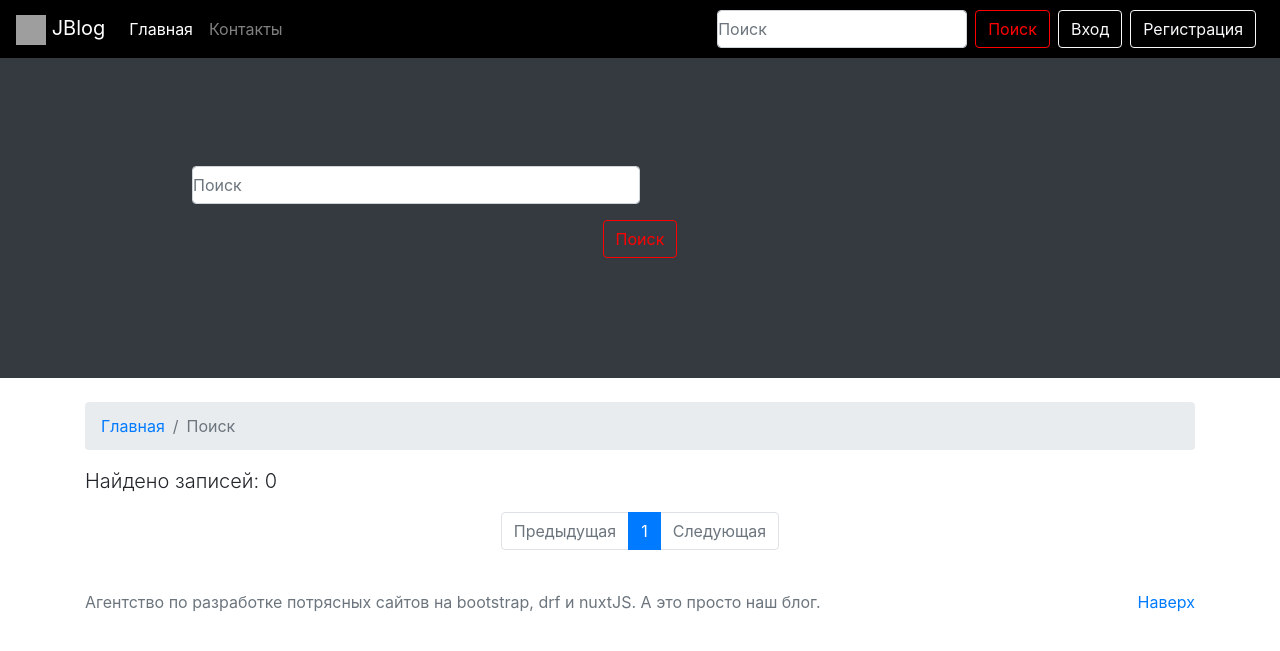
After one commit to jirniyjirniy/firstblogsite, a Django app: page /search/ in a window 1280 px wide. The commit adds this page. Shown: the top 651 px of the page. Run offline with Django 4.2, Linux system fonts and the light colour scheme; some libraries are stand-ins or nearby versions; grey boxes are pictures that could not be loaded.

Commit message:
Add Search

```diff
--- a/djangoProject/settings.py
+++ b/djangoProject/settings.py
@@ -166,4 +166,4 @@ EMAIL_HOST = 'smtp.gmail.com'
 EMAIL_USE_TLS = True
 EMAIL_PORT = 587
 EMAIL_HOST_USER = 'nik.vardi127@gmail.com'
-EMAIL_HOST_PASSWORD = 'qzxz pvqm rwyi nqou'
+EMAIL_HOST_PASSWORD = 'qzxzpvqmrwyinqou'
--- a/myblog/urls.py
+++ b/myblog/urls.py
@@ -1,6 +1,6 @@
 from django.contrib.auth.views import LogoutView
 from django.urls import path
-from .views import MainView, PostDetailView, SignUpView, SignInView, FeedBackView, SuccessView
+from .views import MainView, PostDetailView, SignUpView, SignInView, FeedBackView, SuccessView, SearchResultsView
 from django.conf import settings
 
 urlpatterns = [
@@ -11,4 +11,5 @@ urlpatterns = [
     path('signout/', LogoutView.as_view(), {'next_page': settings.LOGOUT_REDIRECT_URL}, name='signout'),
     path('contact/', FeedBackView.as_view(), name='contact'),
     path('contact/success/', SuccessView.as_view(), name='success'),
+    path('search/', SearchResultsView.as_view(), name='search_results'),
 ]
--- a/myblog/views.py
+++ b/myblog/views.py
@@ -1,4 +1,5 @@
 from django.core.mail import send_mail, BadHeaderError
+from django.db.models import Q
 from django.shortcuts import render, get_object_or_404
 from django.views import View
 from django.core.paginator import Paginator
@@ -12,7 +13,6 @@ class MainView(View):
     def get(self, request, *args, **kwargs):
         post = Post.objects.all()
         paginator = Paginator(post, 6)
-
         page_number = request.GET.get('page')
         page_obj = paginator.get_page(page_number)
         return render(request, 'myblog/home.html', context={
@@ -80,7 +80,7 @@ class FeedBackView(View):
             subject = form.cleaned_data['subject']
             message = form.cleaned_data['message']
             try:
-                send_mail(f'От {name} | {subject}', message, from_email, ['amromashov@gmail.com'])
+                send_mail(f'От {name} | {subject}', message, from_email, ['nik.vardi127@gmail.com'])
             except BadHeaderError:
                 return HttpResponse('Невалидный заголовок')
             return HttpResponseRedirect('success')
@@ -93,3 +93,20 @@ class SuccessView(View):
         return render(request, 'myblog/succes.html', context={
             'title': 'Спасибо'
         })
+
+class SearchResultsView(View):
+    def get(self, request, *args, **kwargs):
+        query = self.request.GET.get('q')
+        results = ''
+        if query:
+            results = Post.objects.filter(
+                Q(h1__icontains=query) | Q(content__icontains=query)
+            )
+        paginator = Paginator(results, 6)
+        page_number = request.GET.get('page')
+        page_obj = paginator.get_page(page_number)
+        return render(request, 'myblog/search.html', context={
+            'title': 'Поиск',
+            'results': page_obj,
+            'count': paginator.count
+        })
--- a/templates/myblog/blog/navbar.html
+++ b/templates/myblog/blog/navbar.html
@@ -17,8 +17,8 @@
         <a href="{% url 'contact' %}" class="nav-link">Контакты</a>
       </li>
     </ul>
-    <form action="" class="form-inline my-2 my-lg-0">
-      <input type="text" class="form-control mr-sm-2" placeholder="Поиск" aria-label="Поиск">
+    <form action="{% url 'search_results' %}" method="get" class="form-inline my-2 my-lg-0">
+      <input name="q" type="text" class="form-control mr-sm-2" placeholder="Поиск" aria-label="Поиск">
       <button class="btn btn-outline-success my-2 my-sm-0 mr-2" type="submit">Поиск</button>
     </form>
       {% if user.is_authenticated %}
--- /dev/null
+++ b/templates/myblog/blog/search_form.html
@@ -0,0 +1,15 @@
+{% load static %}
+<div class="container-fluid home-slider">
+    <div id="carouselExampleCaptions" class="carousel slide" data-ride="carousel">
+        <div class="carousel-inner">
+            <div class="carousel-item active" style="background-color: #343a40!important">
+                <div class="carousel-caption d-none d-md-block">
+                    <form action="{% url 'search_results' %}" method="get" class="my-2 my-lg-0">
+                        <input name="q" type="text" class="form-control" placeholder="Поиск" aria-label="Поиск">
+                        <button class="btn btn-outline-success mt-3" type="submit">Поиск</button>
+                    </form>
+                </div>
+            </div>
+        </div>
+    </div>
+</div>
--- /dev/null
+++ b/templates/myblog/search.html
@@ -0,0 +1,56 @@
+{% extends './base.html' %}
+{% load static %}
+{% block title %}Поиск{% endblock %}
+
+{% block header %}
+        {% include './blog/search_form.html' %}
+{% endblock %}
+{% block content %}
+    <div class="container">
+            <div class="row">
+                <div class="col-lg-12">
+                    <nav aria-label="breadcrumb" class="mt-4">
+                        <ol class="breadcrumb">
+                            <li class="breadcrumb-item"><a href="{% url 'index' %}">Главная</a></li>
+                            <li class="breadcrumb-item active" aria-current="page">Поиск</li>
+                        </ol>
+                    </nav>
+
+                    <p class="lead">Найдено записей: {{ count }}</p>
+                    {% for result in results %}
+                    <a href="{% url 'post_detail' slug=result.url %}"><h2>{{ result.h1 }}</h2></a>
+                        <p>{{ result.description| safe }}</p>
+                        <hr>
+                    {% endfor %}
+                </div>
+            </div>
+        </div>
+{% endblock %}
+{% block pagination %}
+    <nav aria-label="Paginate me">
+      <ul class="pagination justify-content-center">
+        {% if results.has_previous %}
+          <a class="page-link" href="?page={{ results.previous_page_number }}{% if request.GET.q %}&q={{ request.GET.q }}{% endif %}" tabindex="-1">Предыдущая</a>
+        {% else %}
+        <li class="page-item disabled">
+          <a class="page-link disabled" href="#" tabindex="-1">Предыдущая</a>
+        </li>
+        {% endif %}
+        {% for i in results.paginator.page_range %}
+        {% if i == results.number %}
+          <li class="page-item active"><a class="page-link" href="?page={{ i }}{% if request.GET.q %}&q={{ request.GET.q }}{% endif %}">{{ i }}</a></li>
+        {% else %}
+          <li class="page-item"><a class="page-link" href="?page={{ i }}{% if request.GET.q %}&q={{ request.GET.q }}{% endif %}">{{ i }}</a></li>
+        {% endif %}
+        {% endfor %}
+        {% if results.has_next %}
+          <a class="page-link" href="?page={{ results.next_page_number }}{% if request.GET.q %}&q={{ request.GET.q }}{% endif %}">Следующая</a>
+        {% else %}
+          <li class="page-item disabled">
+            <a class="page-link" href="#">Следующая</a>
+          </li>
+        {% endif %}
+      </ul>
+    </nav>
+    <br>
+{% endblock %}
```
Also changed, not shown: templates/myblog/blog/paginator.html (added, +27 -0 lines), templates/myblog/home.html (+1 -26 lines), db.sqlite3.
